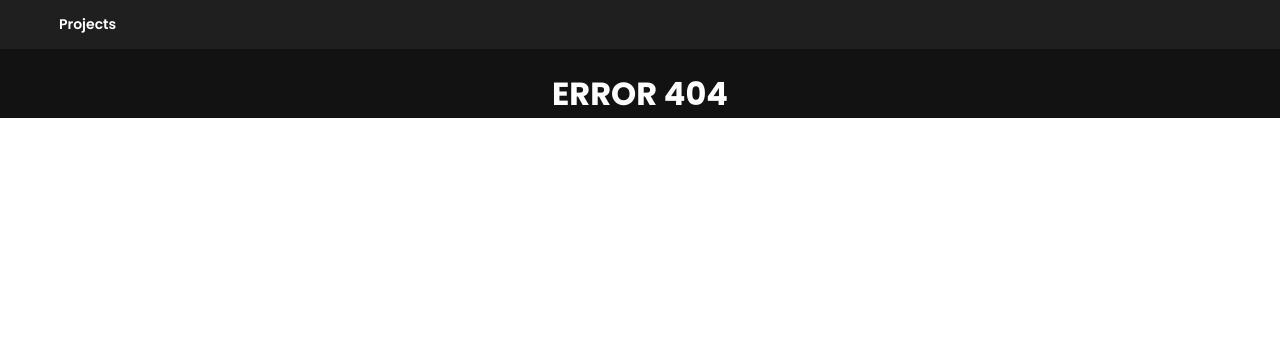
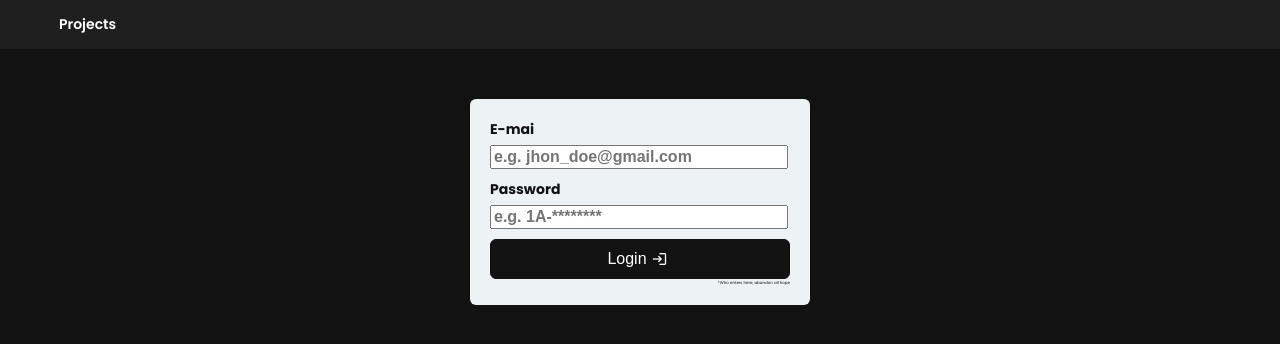
Before and after one commit to rvVcNk2p/Trackify, a Vue app in the folder client/: page /login in a window 1280 px wide. Before the commit this address had no page. Shown: the top 344 px of the page. Built offline with nearby package versions, Linux system fonts and the light colour scheme; no server answers.

Commit message:
feat(app): TR-4 - Login page created and Frontend auth added

```diff
--- a/client/src/App.vue
+++ b/client/src/App.vue
@@ -9,6 +9,7 @@
 import { Component, Vue } from 'vue-property-decorator'
 
 import NavHeader from '@/components/partials/NavHeader.vue'
+import setAuthToken from '@/utils/auth'
 
 @Component({
   components: {
@@ -16,6 +17,12 @@ import NavHeader from '@/components/partials/NavHeader.vue'
   }
 })
 export default class App extends Vue {
+  mounted (): void {
+    if (localStorage.token) {
+      setAuthToken(localStorage.token)
+    }
+    this.$store.dispatch('auth/loadUser')
+  }
 }
 </script>
 
--- /dev/null
+++ b/client/src/components/auth/LoginForm.vue
@@ -0,0 +1,102 @@
+<template>
+  <div class="login-form">
+    <div class="login-form__container">
+      <tr-input
+        v-model="credentials.email"
+        class="login-form__input"
+        placeholder="e.g. jhon_doe@gmail.com"
+        label="E-mai"
+      />
+      <tr-input
+        v-model="credentials.password"
+        class="login-form__input"
+        placeholder="e.g. 1A-********"
+        type="password"
+        label="Password"
+      />
+      <tr-button
+        theme="dark"
+        class="login-form__submit"
+        @click="login"
+      >
+        Login
+        <material-icon
+          icon="login"
+          class="login-form__submit-icon"
+        />
+      </tr-button>
+      <span class="login-form__advice">*Who enters here, abandon all hope</span>
+    </div>
+  </div>
+</template>
+
+<script lang="ts">
+import { Component, Vue } from 'vue-property-decorator'
+
+import MaterialIcon from '@/components/utils/MaterialIcon'
+import TrButton from '@/components/utils/TrButton'
+import TrInput from '@/components/utils/TrInput'
+
+@Component({
+  components: {
+    TrInput,
+    TrButton,
+    MaterialIcon
+  }
+})
+export default class LoginForm extends Vue {
+  credentials = {
+    email: null,
+    password: null
+  }
+
+  login (): void {
+    // TODO - Validataion and redircet to dashboard
+    this.$store.dispatch('auth/login', this.credentials)
+  }
+}
+</script>
+
+<style lang="scss">
+.login-form {
+  min-height: 100vw;
+  margin-top: rem(50);
+  text-align: center;
+
+  .login-form__container {
+    display: flex;
+    flex-direction: column;
+    align-items: flex-start;
+    justify-content: center;
+    width: rem(300);
+    margin: 0 auto;
+    padding: rem(20);
+    border-radius: rem(6);
+    background-color: $global__color--grey;
+  }
+
+  .login-form__input {
+    width: 100%;
+  }
+
+  .login-form__submit {
+    display: flex;
+    justify-content: center;
+    width: 100%;
+    padding: rem(10);
+    text-align: center;
+
+    .login-form__submit-icon {
+      margin-left: rem(5);
+    }
+  }
+
+  .login-form__advice {
+    width: 100%;
+    margin-top: rem(1);
+    color: $global__color--grey_800;
+    font-size: rem(4);
+    text-align: right;
+  }
+}
+</style>
--- a/client/src/components/utils/TrInput.vue
+++ b/client/src/components/utils/TrInput.vue
@@ -17,6 +17,7 @@
     <input
       :value="value"
       class="tr-input__field"
+      :type="type"
       :placeholder="placeholder"
       :disabled="disabled"
       @input="updateValue($event)"
@@ -40,6 +41,12 @@ export default class TrInput extends Vue {
     default: null
   })
   readonly value!: string
+
+  @Prop({
+    type: String,
+    default: 'text'
+  })
+  type!: string
 
   @Prop({
     type: String,
--- a/client/src/router/index.ts
+++ b/client/src/router/index.ts
@@ -5,14 +5,36 @@ Vue.use(VueRouter)
 
 const routes: Array<RouteConfig> = [
   {
+    path: '/login',
+    name: 'Login',
+    component: () => import(/* webpackChunkName: "projects" */ '../views/LoginPage.vue'),
+    meta: {
+      guest: true
+    }
+  },
+  {
+    path: '/register',
+    name: 'Register',
+    component: () => import(/* webpackChunkName: "projects" */ '../views/RegisterPage.vue'),
+    meta: {
+      guest: true
+    }
+  },
+  {
     path: '/projects',
     name: 'ProjectList',
-    component: () => import(/* webpackChunkName: "projects" */ '../views/ProjectListPage.vue')
+    component: () => import(/* webpackChunkName: "projects" */ '../views/ProjectListPage.vue'),
+    meta: {
+      requiresAuth: true
+    }
   },
   {
     path: '/agiles/:boardId/:selectedSprint',
     name: 'AgileBoards',
-    component: () => import(/* webpackChunkName: "agile-board" */ '../views/AgileBoardPage.vue')
+    component: () => import(/* webpackChunkName: "agile-board" */ '../views/AgileBoardPage.vue'),
+    meta: {
+      requiresAuth: true
+    }
   },
   {
     path: '/',
@@ -21,7 +43,10 @@ const routes: Array<RouteConfig> = [
   {
     path: '*',
     name: 'error',
-    component: () => import(/* webpackChunkName: "error-page" */ '../views/ErrorPage.vue')
+    component: () => import(/* webpackChunkName: "error-page" */ '../views/ErrorPage.vue'),
+    meta: {
+      guest: true
+    }
   }
 ]
 
@@ -31,4 +56,27 @@ const router = new VueRouter({
   routes
 })
 
+// TODO - Fetch user
+router.beforeEach((to, from, next) => {
+  if (to.matched.some(record => record.meta.requiresAuth)) {
+    if (localStorage.getItem('token') === null) {
+      // TODO - redirect after successful login
+      next({
+        path: '/login',
+        params: { nextUrl: to.fullPath }
+      })
+    } else {
+      next()
+    }
+  } else if (to.matched.some(record => record.meta.guest)) {
+    if (localStorage.getItem('token') == null) {
+      next()
+    } else {
+      next({ path: '/projects' })
+    }
+  } else {
+    next()
+  }
+})
+
 export default router
--- a/client/src/store/index.ts
+++ b/client/src/store/index.ts
@@ -1,6 +1,7 @@
 import Vue from 'vue'
 import Vuex, { Store } from 'vuex'
 
+import auth from './modules/auth'
 import board from './modules/board'
 import project from './modules/project'
 import { FieldArray } from './types'
@@ -68,7 +69,8 @@ export function createStore (): StoreInstance {
     actions: {},
     modules: {
       project: project<RootState>(true),
-      board: board<RootState>(true)
+      board: board<RootState>(true),
+      auth: auth<RootState>(true)
     }
   })
 }
--- /dev/null
+++ b/client/src/store/modules/auth/index.ts
@@ -0,0 +1,58 @@
+import axios from 'axios'
+import Vue from 'vue'
+import { Module } from 'vuex'
+
+import { ProjectMember } from '@/store/types'
+import setAuthToken from '@/utils/auth'
+
+export type BoardState = {
+  token: string | null,
+  user: ProjectMember | null
+}
+
+export default function createProjectModule<RootState> (namespaced: boolean): Module<BoardState, RootState> {
+  return {
+    namespaced,
+    state () {
+      return {
+        token: null,
+        user: null
+      }
+    },
+    getters: {
+
+    },
+    mutations: {
+      setToken (state, payload) {
+        if (payload) {
+          const { token, user } = payload
+          localStorage.setItem('token', token)
+          Vue.set(state, 'token', token)
+          Vue.set(state, 'user', user)
+        } else {
+          localStorage.removeItem('token')
+          Vue.set(state, 'token', null)
+          Vue.set(state, 'user', null)
+        }
+        payload ? setAuthToken(payload.token) : setAuthToken(null)
+      }
+    },
+    actions: {
+      async login ({ commit }, payload) {
+        const res = await axios.post('api/auth', payload)
+        res.status === 200 && commit('setToken', { token: res.data.token, user: res.data.user })
+      },
+      async loadUser ({ commit }) {
+        try {
+          const res = await axios.get('api/auth')
+          res.status === 200 && commit('setToken', { token: localStorage.token, user: res.data })
+        } catch (err) {
+          commit('setToken', null)
+        }
+      },
+      async logout ({ commit }) {
+        commit('setToken', null)
+      }
+    }
+  }
+}
--- /dev/null
+++ b/client/src/utils/auth.ts
@@ -0,0 +1,11 @@
+import axios from 'axios'
+
+const setAuthToken = (token: string | null): void => {
+  if (token) {
+    axios.defaults.headers.common['x-auth-token'] = token
+  } else {
+    delete axios.defaults.headers.common['x-auth-token']
+  }
+}
+
+export default setAuthToken
--- a/client/src/views/ErrorPage.vue
+++ b/client/src/views/ErrorPage.vue
@@ -1,6 +1,8 @@
 <template>
   <div class="error-page">
-    <h1>ERROR 404</h1>
+    <h1 class="error-page__title">
+      ERROR 404
+    </h1>
   </div>
 </template>
 
@@ -10,3 +12,18 @@ import { Component, Vue } from 'vue-property-decorator'
 @Component
 export default class ErrorPage extends Vue {}
 </script>
+
+<style lang="scss">
+.error-page {
+  display: flex;
+  flex-direction: column;
+  justify-content: center;
+  min-height: 53.5vw;
+  text-align: center;
+
+  .error-page__title {
+    font-family: $global__font-family;
+    font-size: rem(50);
+  }
+}
+</style>
--- /dev/null
+++ b/client/src/views/LoginPage.vue
@@ -0,0 +1,25 @@
+<template>
+  <div class="login-page">
+    <login-form />
+  </div>
+</template>
+
+<script lang="ts">
+import { Component, Vue } from 'vue-property-decorator'
+
+import LoginForm from '@/components/auth/LoginForm.vue'
+
+@Component({
+  components: {
+    LoginForm
+  }
+})
+export default class LoginPage extends Vue {}
+</script>
+
+<style>
+.login-page {
+  min-height: 100vw;
+  text-align: center;
+}
+</style>
--- /dev/null
+++ b/client/src/views/RegisterPage.vue
@@ -0,0 +1,19 @@
+<template>
+  <div class="register-page">
+    <h1>Register page</h1>
+  </div>
+</template>
+
+<script lang="ts">
+import { Component, Vue } from 'vue-property-decorator'
+
+@Component
+export default class RegisterPage extends Vue {}
+</script>
+
+<style lang="scss">
+.register-page {
+  min-height: 100vw;
+  text-align: center;
+}
+</style>
```
Also changed, not shown: 1 other file (tests, documents, lock files or other folders).
